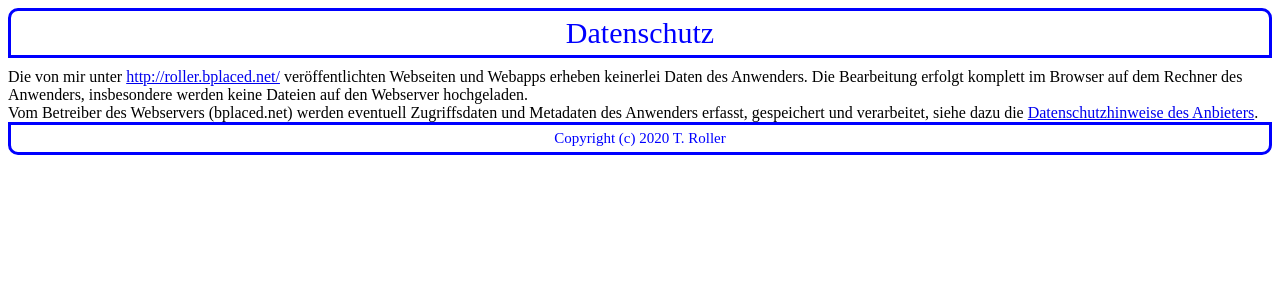
After one commit to lehrer-roller/tools-for-teaching-IT, a PHP site: page /datenschutz.html in a window 1280 px wide. The commit adds this page. Shown: the top 300 px of the page. Run offline with PHP 8.4, Linux system fonts and the light colour scheme.

Commit message:
Datenschutz-Hinweis eingefügt

```diff
--- a/PNM-edit/index.html
+++ b/PNM-edit/index.html
@@ -238,7 +238,7 @@
 					<textarea id="textEdit" rows="10" cols ="60" oninput="updateAnalyseArea();" placeholder="Bitte hier den Inhalt der PBM/PGM/PPM/PNM Datei hinein kopieren oder ein Beispiel wählen."></textarea>
 				</div>
 				<div id="footer">
-					Copyright (c) 2020 T. Roller, License: AGPL, CC-BY-SA 4.0 (pictures)
+					Copyright (c) 2020 T. Roller, License: AGPL, CC-BY-SA 4.0 (pictures)<span class="separator"></span><a href="../datenschutz.html">Datenschutz</a>
 				</div>
 			</div>
 
--- a/ParityBox/index.html
+++ b/ParityBox/index.html
@@ -125,7 +125,8 @@
 		<button onClick="mix()"><span class="bigicon">↻</span> Neue Runde <span class="bigicon">↻</span></button>
 		<div id="footer">
 			Copyright (c) 2020 T. Roller, License: AGPL<br>
-			Diese Webapp basiert auf einer Idee in: "Abenteuer Informatik" von Jens Gallenbacher, Springer Verlag 2017⁴.
+			Diese Webapp basiert auf einer Idee in: "Abenteuer Informatik" von Jens Gallenbacher, Springer Verlag 2017⁴.<br>
+			<a href="./datenschutz.html">Datenschutz</a>
 		</div>
 
 			<script>
--- /dev/null
+++ b/datenschutz.html
@@ -0,0 +1,25 @@
+<!DOCTYPE html>
+<html lang="de">
+
+	<head>
+		<title> Lehrer Rollers Werkzeugkasten - Datenschutz </title>
+		<meta charset="utf-8"/>
+		<link rel="stylesheet" href="./style.css" type="text/css">
+
+	</head>
+	<body>
+		<div id="header">Datenschutz</div>
+		Die von mir unter <a
+		href="http://roller.bplaced.net/">http://roller.bplaced.net/</a>
+		veröffentlichten Webseiten und Webapps erheben keinerlei Daten des
+		Anwenders. Die Bearbeitung erfolgt komplett im Browser auf dem
+		Rechner des Anwenders, insbesondere werden keine Dateien auf den
+		Webserver hochgeladen. </br>
+		Vom Betreiber des Webservers (bplaced.net) werden eventuell
+		Zugriffsdaten und Metadaten des Anwenders erfasst, gespeichert
+		und verarbeitet, siehe dazu die <a
+		href="http://www.bplaced.net/datenschutz">Datenschutzhinweise des
+		Anbieters</a>.
+		<div id="footer">Copyright (c) 2020 T. Roller</div>
+	</body>
+</html>
--- a/index.html
+++ b/index.html
@@ -15,6 +15,6 @@
 			<li><a href="./PNM-edit">Live-Editor für Portable Anymap-Dateien</a></li>
 			<li><a href="./ParityBox">Zaubertricks mit dem Parity-Bit</a></li>
 		</ul>
-		<div id="footer">Copyright (c) 2020 T. Roller</div>
+		<div id="footer">Copyright (c) 2020 T. Roller<span class="separator"></span><a href="./datenschutz.html">Datenschutz</a></div>
 	</body>
 </html>
--- a/style.css
+++ b/style.css
@@ -21,6 +21,11 @@
 	border-radius: 0px 0px 10px 10px;
 	margin-bottom: 0px
 }
+
+#footer span.separator {
+	width: 30px;
+	display: inline-block;
+	}
 
 
 button {
```
